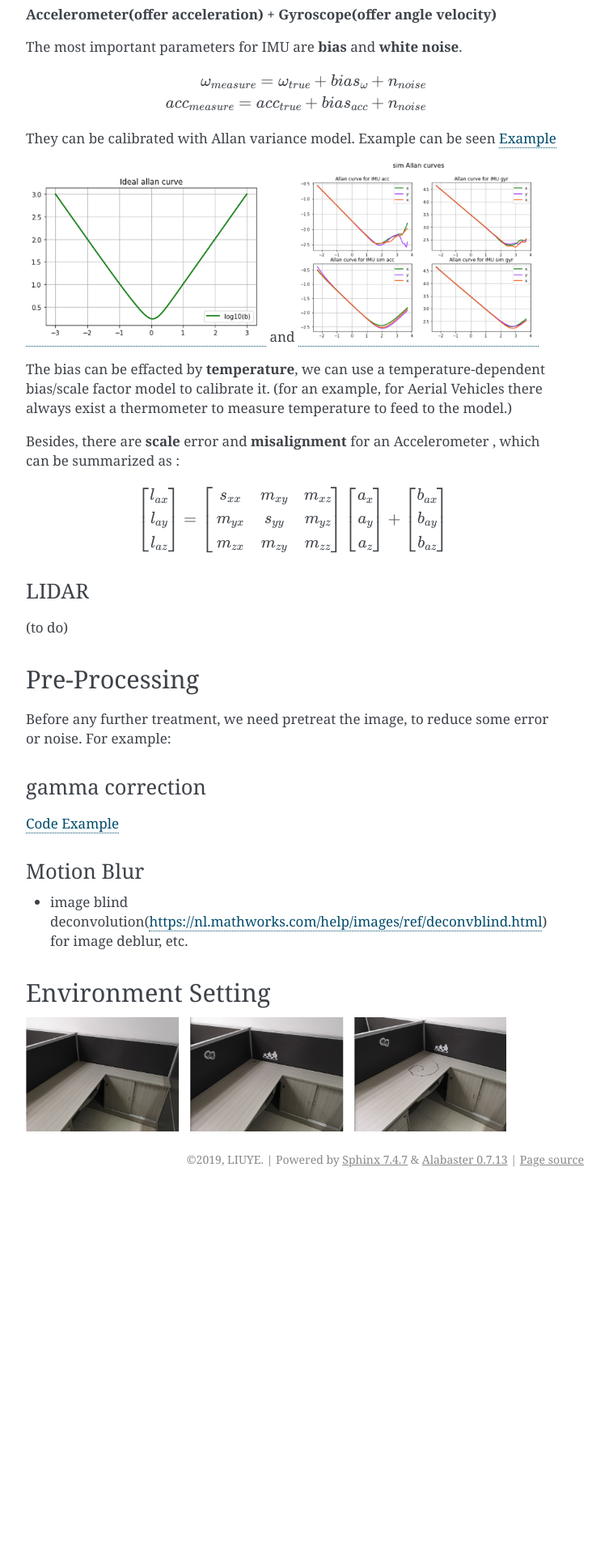
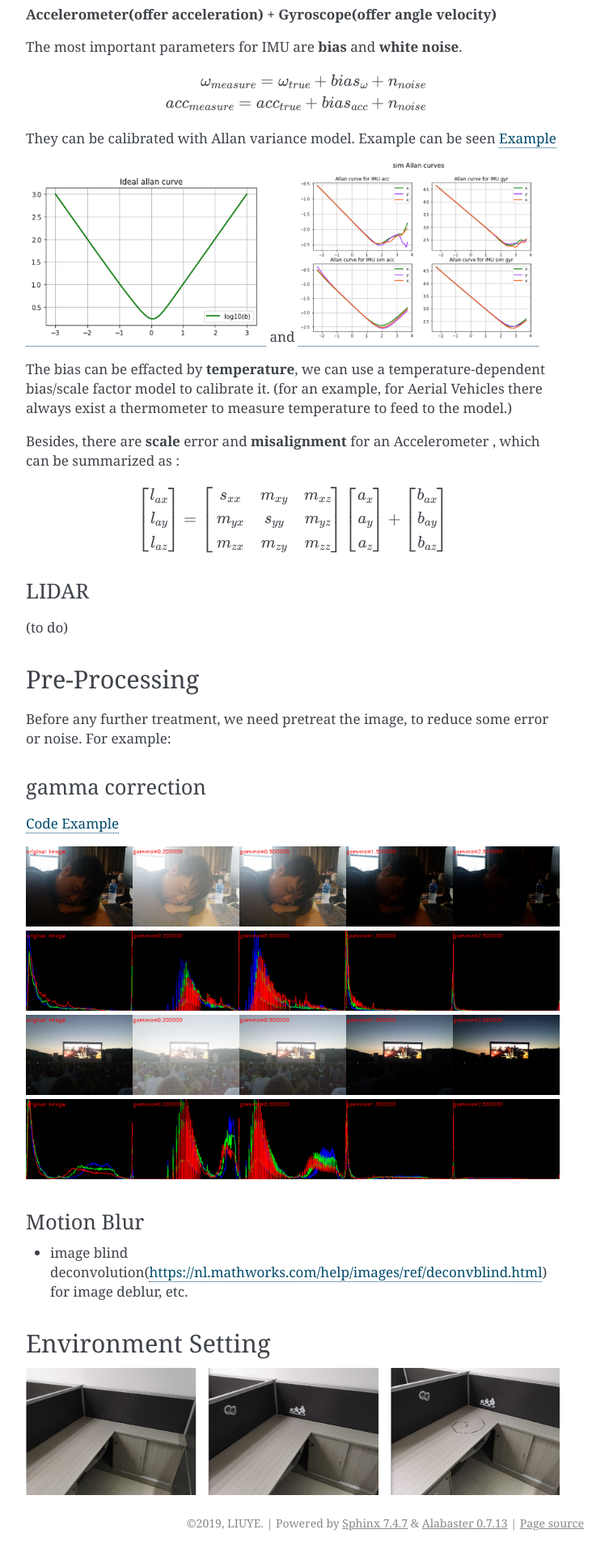
Before and after one commit to gggliuye/VIO, a Sphinx documentation site: the page built from docs/Prepare.rst, in a window 1280 px wide. Shown: the part 1560-3480 px from the top of the page at 81% size, without its empty margins (388-1141 px from the left). Built offline with Sphinx 7.4.7, drawn with Linux system fonts in a browser that asks for light colours; before the commit the page ends 3031 px from its top, so only the background shows below that.

Commit message:
Update Prepare.rst

```diff
--- a/docs/Prepare.rst
+++ b/docs/Prepare.rst
@@ -120,6 +120,18 @@ gamma correction
 >>>>>>>>>>>>>>>>>>>>>
 `Code Example <https://github.com/gggliuye/VIO/blob/master/pretreatment/ImagePerprocessing.cc>`_
 
+.. image:: images/bc_images.png
+   :width: 100%
+
+.. image:: images/bc_hists.png
+   :width: 100%
+
+.. image:: images/night_images.png
+   :width: 100%
+
+.. image:: images/night_hists.png
+   :width: 100%
+
 
 Motion Blur
 >>>>>>>>>>>>>>>>>>>>>>
@@ -134,4 +146,4 @@ Environment Setting
 
 
 .. image:: images/envo.PNG
-   :width: 90%
+   :width: 100%
```
